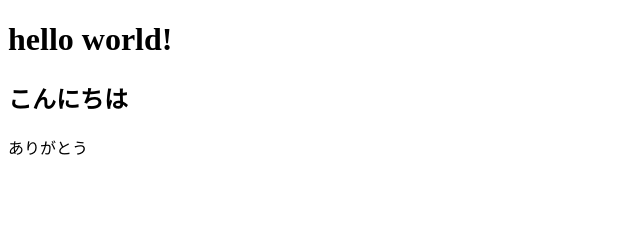
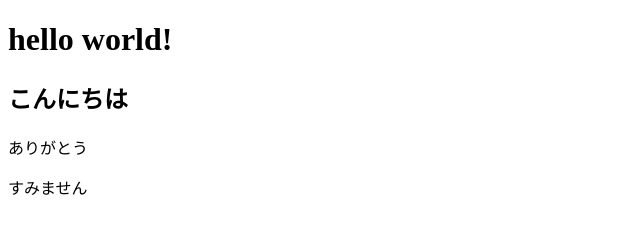
Before and after one commit to y-arai58/test, a plain HTML site: page index.html in a window 1280 px wide. Shown: the full height of the page, 0-640 px from the left. Drawn offline with Linux system fonts and the light colour scheme.

Commit message:
no message

```diff
--- a/index.html
+++ b/index.html
@@ -12,6 +12,7 @@
     <h1>hello world!</h1>
     <h2>こんにちは</h2>
     <p>ありがとう</p>
+    <p>すみません</p>
 </body>
 
 </html>
```
